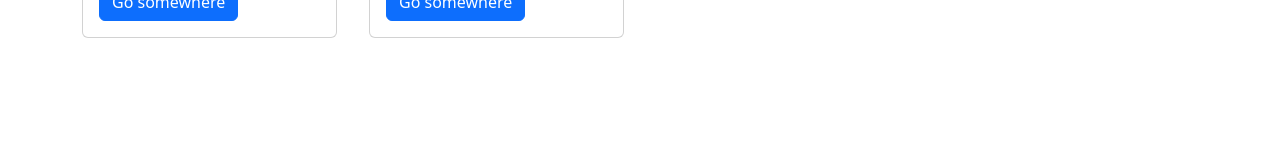
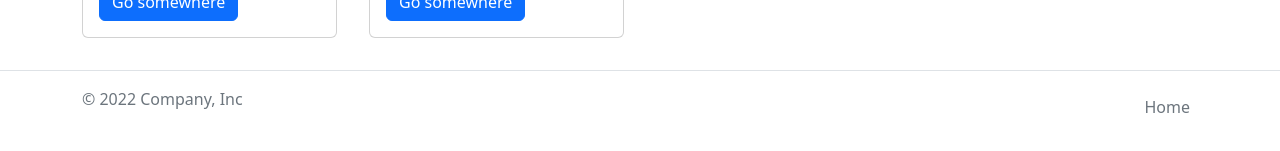
Before and after one commit to SSAFY-S0914/Enjoytrip-Final-FE, a Vue app: page /home in a window 1280 px wide. Shown: the part 1422-1573 px from the top of the page. Before the commit the page ends 1468 px from the top, so only its background shows below. Built offline with nearby package versions, Linux system fonts and the light colour scheme.

Commit message:
feat: footer

```diff
--- /dev/null
+++ b/src/components/layout/FooterLayout.vue
@@ -0,0 +1,20 @@
+<template>
+  <footer class="py-3 my-4 border-top">
+    <div class="container d-flex flex-wrap justify-content-between">
+      <p class="col-md-4 mb-0 text-muted">© 2022 Company, Inc</p>
+      <ul class="nav col-md-4 justify-content-end">
+        <li class="nav-item">
+          <a href="#" class="nav-link px-2 text-muted">Home</a>
+        </li>
+      </ul>
+    </div>
+  </footer>
+</template>
+
+<script>
+export default {
+  name: "FooterLayout",
+};
+</script>
+
+<style></style>
--- a/src/views/HomeView.vue
+++ b/src/views/HomeView.vue
@@ -5,11 +5,13 @@
       <FilterSelection></FilterSelection>
       <SearchResult class="search-result"></SearchResult>
     </main>
+    <FooterLayout></FooterLayout>
   </div>
 </template>
 
 <script>
 import HeaderLayout from "@/components/layout/HeaderLayout.vue";
+import FooterLayout from "@/components/layout/FooterLayout.vue";
 import FilterSelection from "@/components/FilterSelection.vue";
 import SearchResult from "@/components/SearchResult.vue";
 
@@ -17,6 +19,7 @@ export default {
   name: "HomeView",
   components: {
     HeaderLayout,
+    FooterLayout,
     FilterSelection,
     SearchResult,
   },
```
